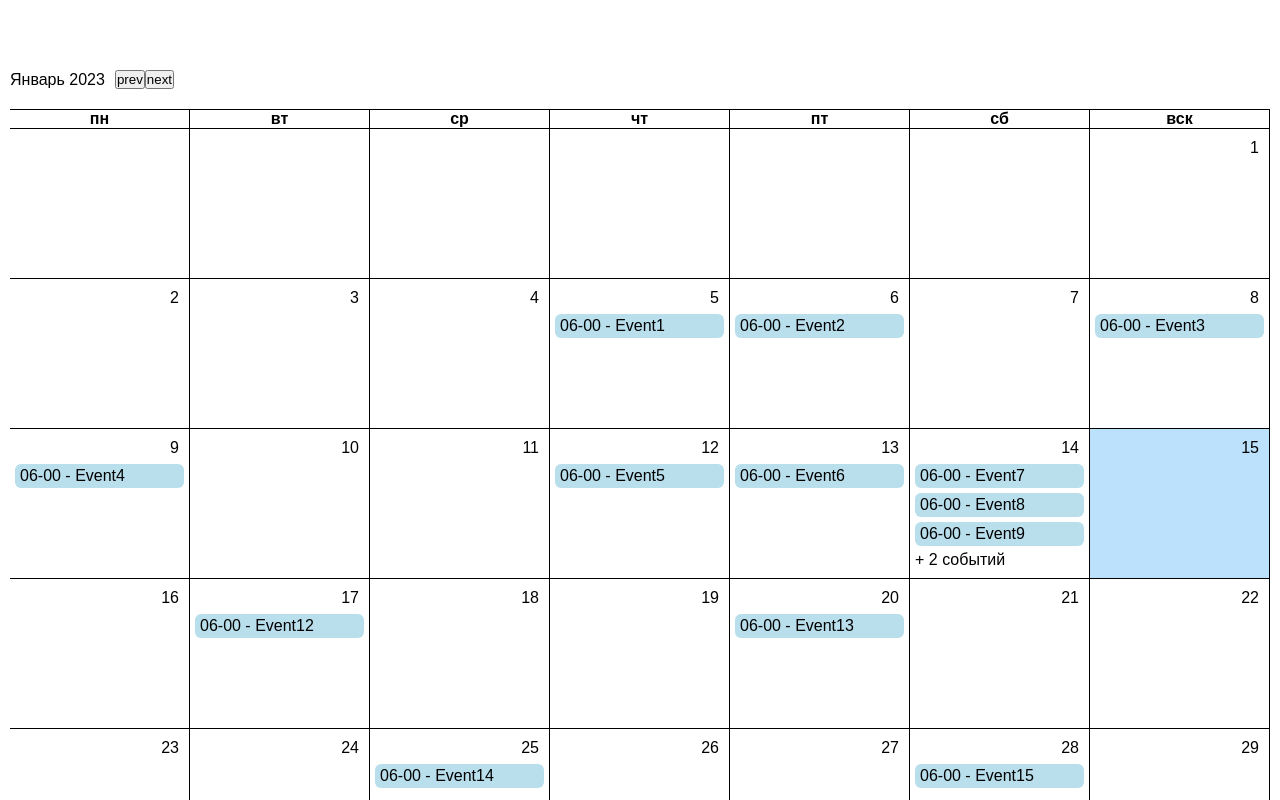
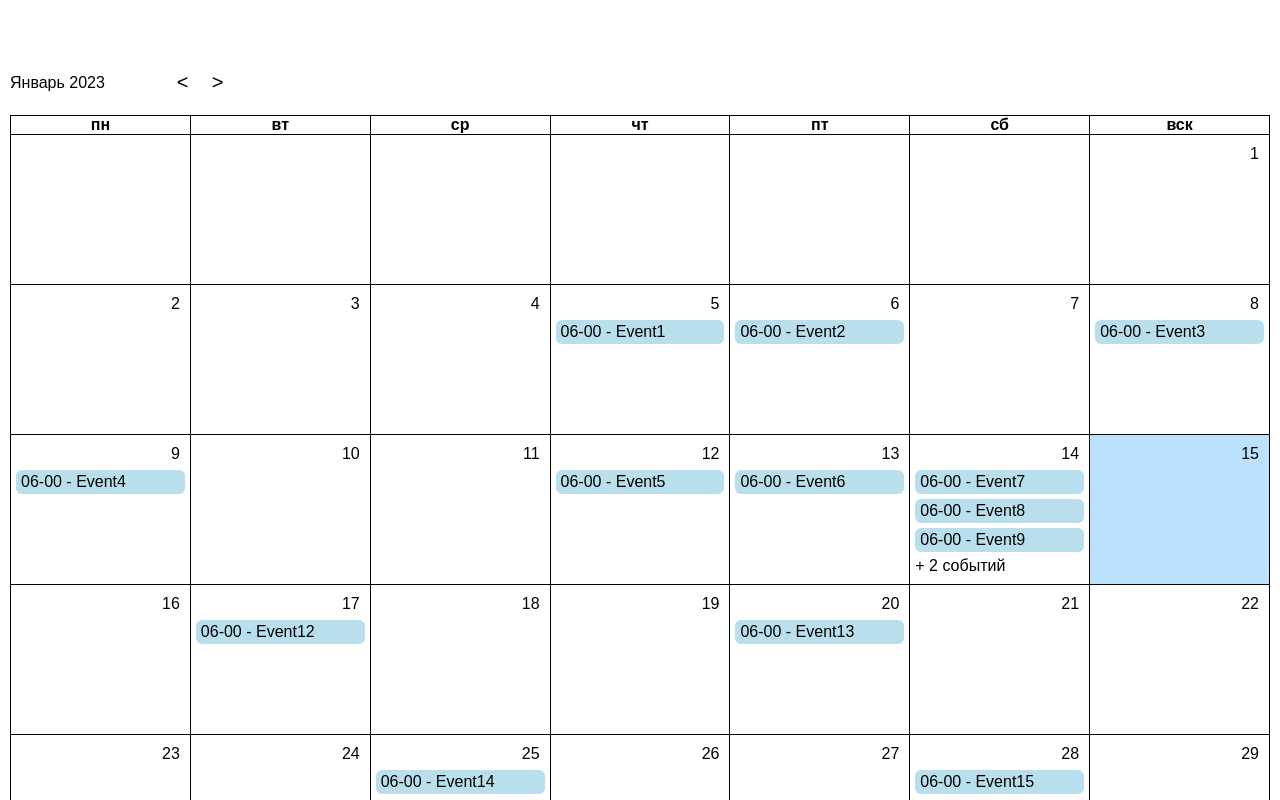
Before and after one commit to nardo88/events-calendar, a React (Create React App) app: page / in a window 1280 px wide. Shown: the top 800 px of the page. Built offline with nearby package versions, Linux system fonts and the light colour scheme.

Commit message:
правки стилей

```diff
--- a/src/components/Calendar/ui/Calendar.module.scss
+++ b/src/components/Calendar/ui/Calendar.module.scss
@@ -2,6 +2,7 @@
   display: grid;
   grid-template-columns: repeat(7, 1fr);
   border-top: 1px solid #000;
+  border-left: 1px solid #000;
 }
 
 .cell {
@@ -9,6 +10,10 @@
   border-bottom: 1px solid #000;
   height: 150px;
   position: relative;
+}
+
+.pointer {
+  cursor: pointer;
 }
 
 .date {
@@ -28,10 +33,9 @@
   bottom: 0;
   left: 0;
   right: 0;
-    cursor: pointer;
 }
 
 .currentDay {
-    opacity: .3;
+  opacity: 0.3;
   background-color: rgb(163, 219, 120);
 }
--- a/src/components/Calendar/ui/ControlCalendar/ControlCalendar.module.scss
+++ b/src/components/Calendar/ui/ControlCalendar/ControlCalendar.module.scss
@@ -6,5 +6,20 @@
   p {
     margin-right: 10px;
     text-transform: capitalize;
+    width: 150px;
   }
 }
+
+.btn {
+  width: 25px;
+  height: 25px;
+  cursor: pointer;
+  border: none;
+  background: none;
+  outline: none;
+  font-size: 20px;
+}
+
+.left {
+  margin-right: 10px;
+}
--- a/src/components/Calendar/ui/ControlCalendar/ControlCalendar.tsx
+++ b/src/components/Calendar/ui/ControlCalendar/ControlCalendar.tsx
@@ -20,8 +20,14 @@ export const ControlCalendar: FC<ControlCalendarProps> = ({
     <div className={classNames(cls.ControlCalendar, {}, [className])}>
       <p>{currentDate.format('MMMM YYYY')}</p>
       <div>
-        <button onClick={onPrev}>prev</button>
-        <button onClick={onNext}>next</button>
+        <button
+          className={classNames(cls.btn, {}, [cls.left])}
+          onClick={onPrev}>
+          &lt;
+        </button>
+        <button className={classNames(cls.btn, {}, [])} onClick={onNext}>
+          &gt;
+        </button>
       </div>
     </div>
   )
```
Lines whose indentation alone changed are shown as unchanged.
